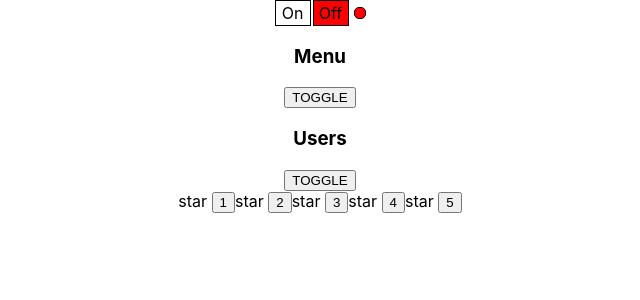
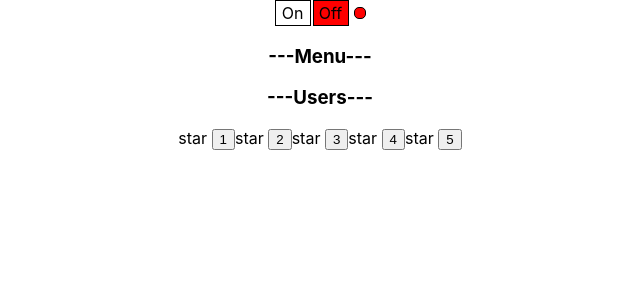
Before and after one commit to OlhaFedorets/react-it, a React (Create React App) app: page / in a window 1280 px wide. Shown: the top 300 px of the page, without its empty margins (320-960 px from the left). Built offline with nearby package versions, Linux system fonts and the light colour scheme.

Commit message:
change uncontrolledAccordion

```diff
--- a/src/components/uncontrolledAccordion/UncontrolledAccordion.tsx
+++ b/src/components/uncontrolledAccordion/UncontrolledAccordion.tsx
@@ -8,10 +8,14 @@ export function UncontrolledAccordion(props: AccordionPropsType) {
 
     const [collapsed, setCollapsed] = useState(true)
 
+    const changeCollapsed = () => {
+        setCollapsed(!collapsed)
+    }
+
     return (
         <div>
-            <AccordionTitle titleValue={props.title}/>
-            <button onClick={()=>{setCollapsed(!collapsed)}}>TOGGLE</button>
+            <AccordionTitle titleValue={props.title} changeCollapsed={changeCollapsed}/>
+            {/*<button onClick={()=>{setCollapsed(!collapsed)}}>TOGGLE</button>*/}
             {!collapsed && <AccordionBody/>}
         </div>
     )
@@ -20,11 +24,18 @@ export function UncontrolledAccordion(props: AccordionPropsType) {
 
 type AccordionTitlePropsType = {
     titleValue: string
+    changeCollapsed: () => void
 }
 
 function AccordionTitle(props: AccordionTitlePropsType) {
+
+    // const onClickHandler = () => {
+    //     props.changeCollapsed()
+    // }
+
     return (
-        <h3>{props.titleValue}</h3>
+        <h3 onClick={props.changeCollapsed}>---{props.titleValue}---</h3>
+        // <h3 onClick={onClickHandler}>---{props.titleValue}---</h3>
     )
 }
 
```
